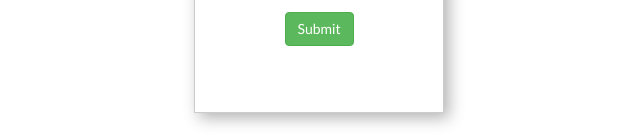
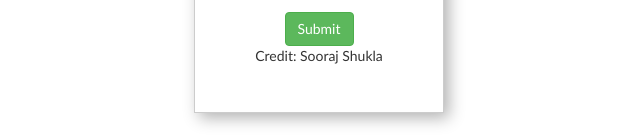
Before and after one commit to mewjik01/OTP_generator, a plain HTML site: page index.html in a window 1280 px wide. Shown: the part 317-453 px from the top of the page, without its empty margins (321-961 px from the left). Drawn offline with nearby package versions, Linux system fonts and the light colour scheme.

Commit message:
Update index.html

```diff
--- a/index.html
+++ b/index.html
@@ -21,6 +21,7 @@
                 </div>
               </form>
               <button class="btn btn-success">Submit</button>
+             <p>Credit: Sooraj Shukla</p>
          </div>
     </div>
     <script src="script.js"></script>
```
